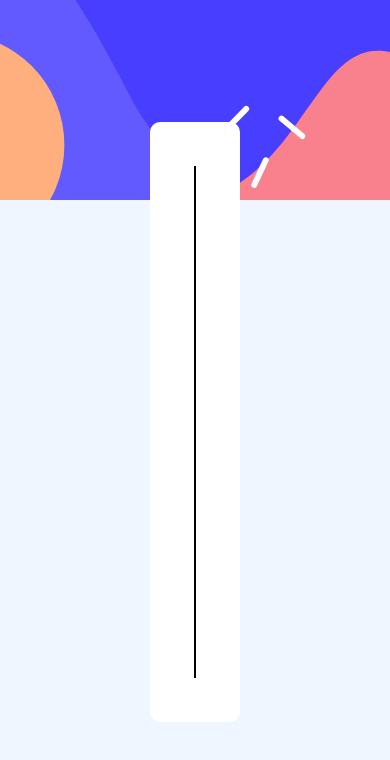
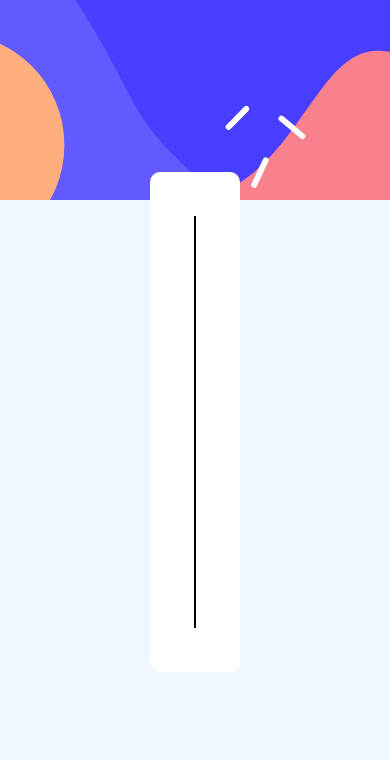
Before and after one commit to hun-ah/multi-step-form-v2, a React (Vite) app: page / in a window 390 px wide. Shown: the top 760 px of the page. Built offline with nearby package versions, Linux system fonts and the light colour scheme.

Commit message:
shorten container height on media query

```diff
--- a/src/components/layout/layout.module.css
+++ b/src/components/layout/layout.module.css
@@ -12,3 +12,9 @@
     position: relative;
   }
 }
+
+@media screen and (max-width: 1168px) {
+  .container {
+    height: 500px;
+  }
+}
```
